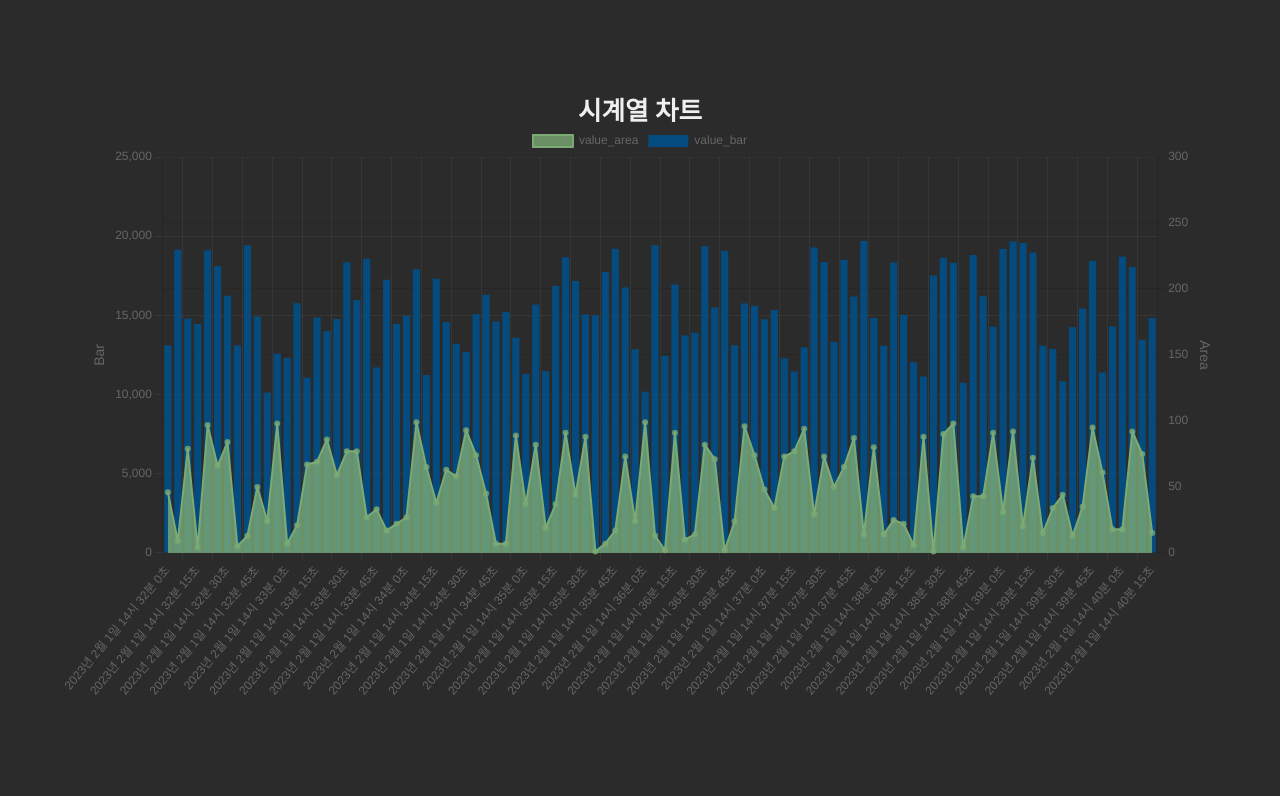
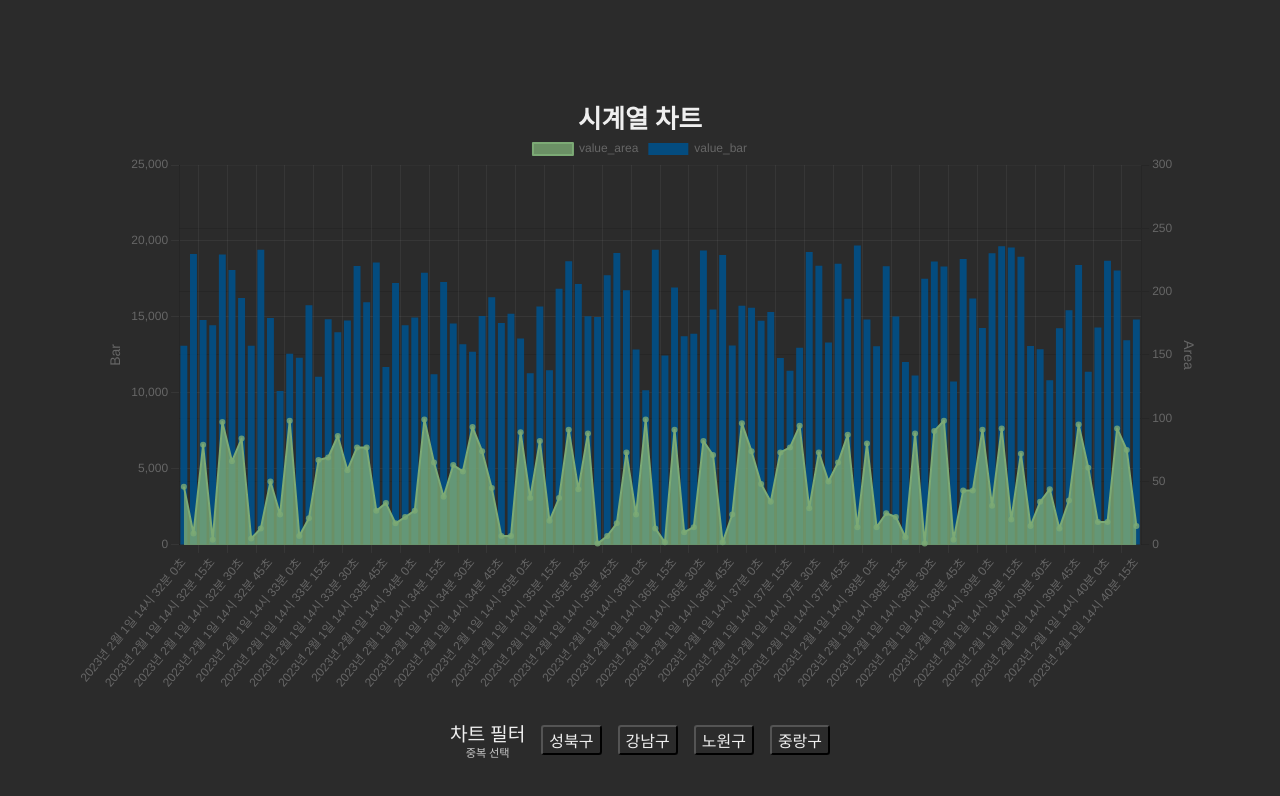
Before and after one commit to JaeIL00/chart-project, a React (Vite) app: page / in a window 1280 px wide. Shown: the top 796 px of the page. Built offline with nearby package versions, Linux system fonts and the light colour scheme.

Commit message:
feat: 필터링 버튼 기능 구현

```diff
--- a/src/App.scss
+++ b/src/App.scss
@@ -1,3 +1,5 @@
+@import "./styles/variables.scss";
+
 #root {
     width: 100vw;
     height: 100vh;
@@ -5,10 +7,10 @@
     flex-direction: column;
     justify-content: center;
     align-items: center;
-    background-color: #2b2b2b;
+    background-color: $color-black;
 
     header {
-        color: #efefef;
+        color: $color-white;
         font-weight: 700;
         font-size: 1.6rem;
     }
--- a/src/components/domain/ChartContainer.tsx
+++ b/src/components/domain/ChartContainer.tsx
@@ -15,6 +15,7 @@ import useChartData from "../../hooks/useChartData";
 import { chartOptions } from "../../utils";
 
 import "../../styles/chartContainerStyle.scss";
+import { useState } from "react";
 
 ChartJS.register(
     LinearScale,
@@ -28,13 +29,52 @@ ChartJS.register(
 );
 
 const ChartContainer = () => {
+    const [chooseFilter, setChooseFilter] = useState<string[]>([]);
+
     const { chartData, filterTextList } = useChartData();
+
+    const clickFilterBtn = (text: string) => {
+        const findIdx = chooseFilter.findIndex(
+            (filterText) => filterText === text
+        );
+        if (findIdx !== -1) {
+            const freshChooseFilter = chooseFilter.filter(
+                (_, idx) => idx !== findIdx
+            );
+            setChooseFilter(freshChooseFilter);
+        } else setChooseFilter((prev) => [...prev, text]);
+    };
 
     return (
         <main>
             {chartData && (
                 <Chart type="bar" data={chartData} options={chartOptions} />
             )}
+
+            <section className="filter-container">
+                <div className="title-box">
+                    <h5 className="filter-title">차트 필터</h5>
+                    <span className="sub-describe">중복 선택</span>
+                </div>
+                <ul className="filter-btn-list">
+                    {filterTextList.map((text) => {
+                        const isActive = chooseFilter.includes(text);
+                        return (
+                            <li key={text}>
+                                <button
+                                    className={
+                                        "filter-btn" +
+                                        (isActive ? " active" : "")
+                                    }
+                                    onClick={() => clickFilterBtn(text)}
+                                >
+                                    <span>{text}</span>
+                                </button>
+                            </li>
+                        );
+                    })}
+                </ul>
+            </section>
         </main>
     );
 };
--- a/src/styles/chartContainerStyle.scss
+++ b/src/styles/chartContainerStyle.scss
@@ -1,3 +1,44 @@
+@import "./variables.scss";
+
 main {
     width: 90vw;
+    max-height: 70vh;
+    display: flex;
+    flex-direction: column;
+    align-items: center;
+
+    .filter-container {
+        display: flex;
+        align-items: center;
+        margin-top: 2rem;
+        .title-box {
+            text-align: center;
+            .filter-title {
+                font-size: 1.2rem;
+                color: $color-white;
+            }
+            .sub-describe {
+                font-size: 0.7rem;
+                font-weight: 300;
+                color: $color-gray;
+            }
+        }
+        .filter-btn-list {
+            height: 100%;
+            display: flex;
+            gap: 1rem;
+            margin-left: 1rem;
+
+            .filter-btn {
+                background-color: transparent;
+                font-size: 1rem;
+                color: $color-white;
+                border-radius: 0.2rem;
+            }
+            .active {
+                background-color: $color-white;
+                color: $color-black;
+            }
+        }
+    }
 }
--- /dev/null
+++ b/src/styles/variables.scss
@@ -0,0 +1,3 @@
+$color-white: #efefef;
+$color-gray: #c9c9c9;
+$color-black: #2b2b2b;
```
